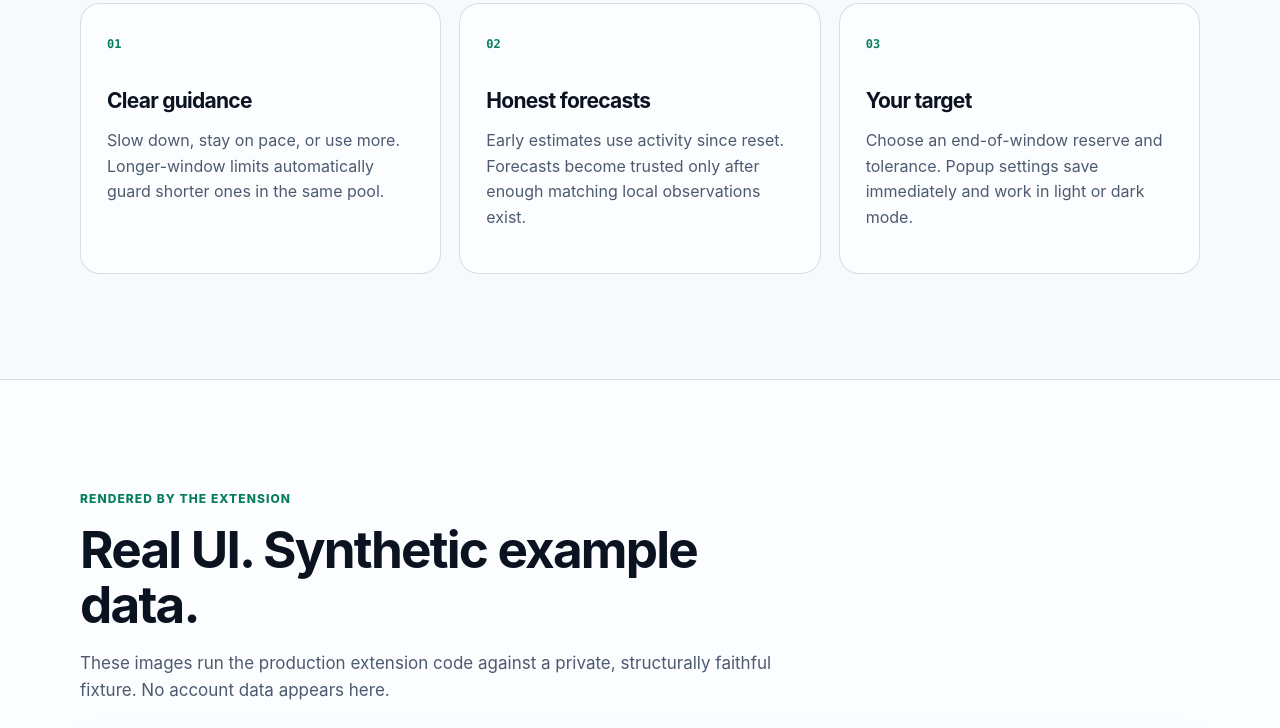
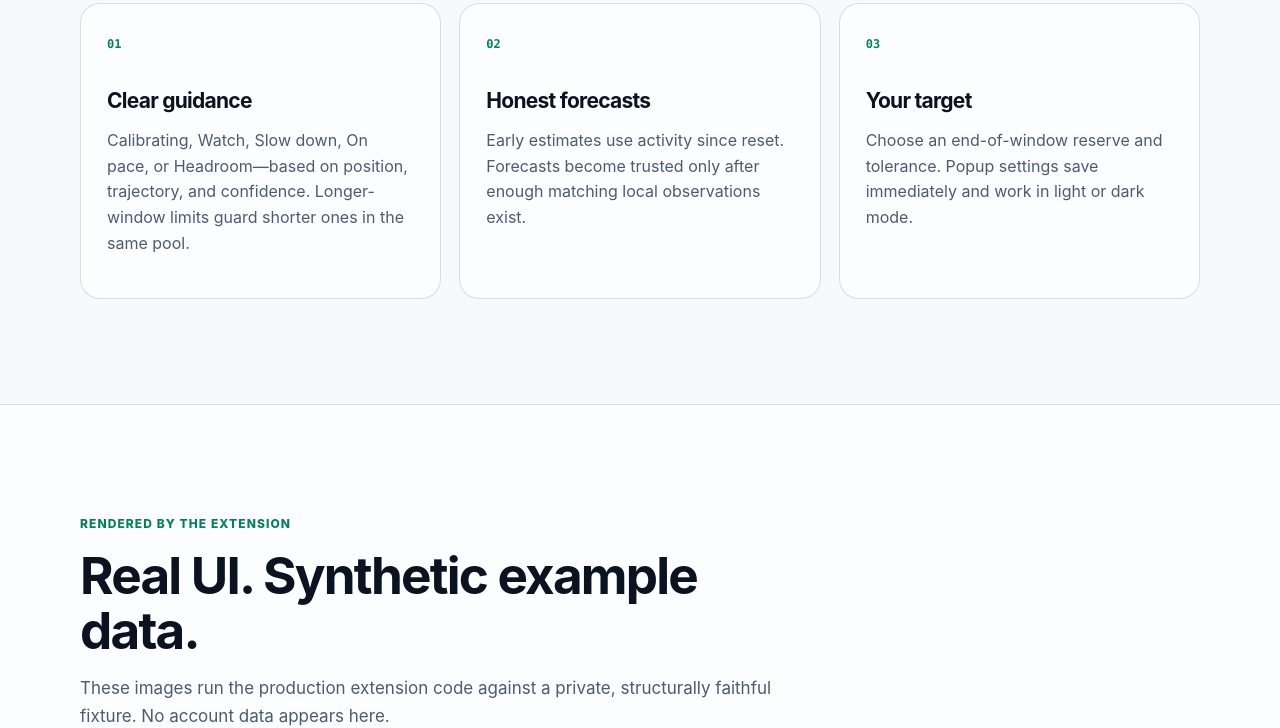
Before and after one commit to eersonmez/burn-rate-coach-site, a plain HTML site: page index.html in a window 1280 px wide. Shown: the part 1239-1967 px from the top of the page. Drawn offline with Linux system fonts and the light colour scheme.

Commit message:
Refresh confidence-aware product examples

```diff
--- a/index.html
+++ b/index.html
@@ -31,7 +31,7 @@
     <section class="section wrap" id="features">
       <div class="section-heading"><span class="eyebrow">Useful at a glance</span><h2>A percentage becomes a decision.</h2><p>See how today’s position and recent pace fit the time remaining—without opening another dashboard.</p></div>
       <div class="feature-grid">
-        <article><span class="feature-number">01</span><h3>Clear guidance</h3><p>Slow down, stay on pace, or use more. Longer-window limits automatically guard shorter ones in the same pool.</p></article>
+        <article><span class="feature-number">01</span><h3>Clear guidance</h3><p>Calibrating, Watch, Slow down, On pace, or Headroom—based on position, trajectory, and confidence. Longer-window limits guard shorter ones in the same pool.</p></article>
         <article><span class="feature-number">02</span><h3>Honest forecasts</h3><p>Early estimates use activity since reset. Forecasts become trusted only after enough matching local observations exist.</p></article>
         <article><span class="feature-number">03</span><h3>Your target</h3><p>Choose an end-of-window reserve and tolerance. Popup settings save immediately and work in light or dark mode.</p></article>
       </div>
```
Also changed, not shown: assets/dark-overview.png, assets/early-zero.png, assets/light-overview.png, assets/narrow-cross-window.png.
